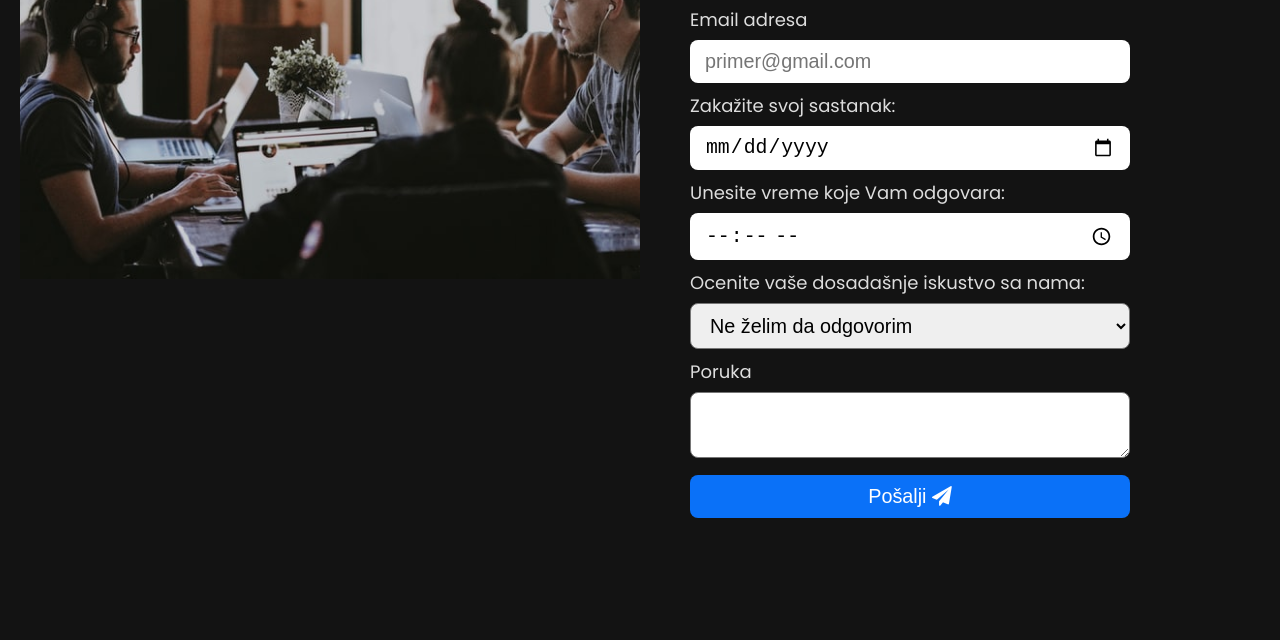
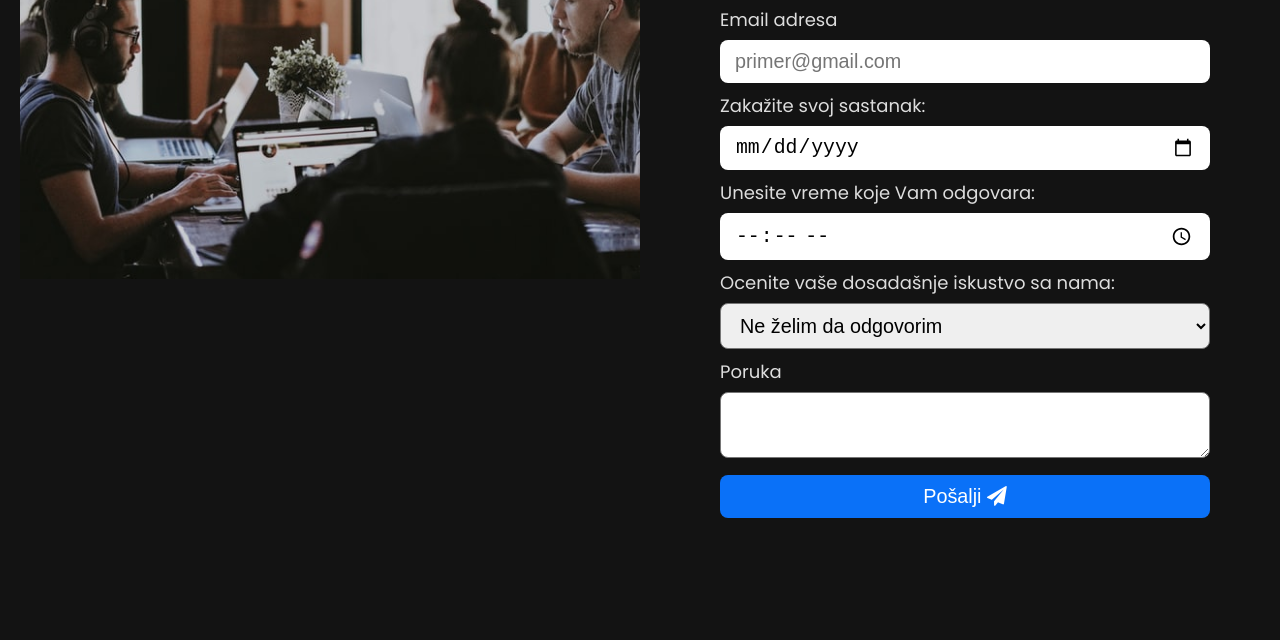
Before and after one commit to janamatovic66/woke, a plain HTML site: page kontakt.html in a window 1280 px wide. Shown: the part 609-1249 px from the top of the page. Drawn offline with Linux system fonts and the light colour scheme.

Commit message:
Add files via upload

```diff
--- a/css/style.css
+++ b/css/style.css
@@ -224,7 +224,7 @@ img{
 
 .kontakt input{
   display: block;
-  width: 440px;
+  width: 490px;
   outline: 0;
   padding: 10px 15px;
   border: 0;
@@ -235,14 +235,14 @@ img{
 .kontakt textarea{
   display: inline-block;
   border-radius: 8px;
-  width: 440px;
+  width: 490px;
   padding: 10px 15px;
   font-size: 1.1rem;
 }
 .kontakt select {
   display: inline-block;
   border-radius: 8px;
-  width: 440px;
+  width: 490px;
   padding: 10px 15px;
   font-size: 1.1rem;
 }
@@ -252,7 +252,7 @@ img{
   color: white;
   font-size: 1.1rem;
   padding: 10px 20px;
-  width: 440px;
+  width: 490px;
 }
 
 .kontakt{
@@ -261,7 +261,7 @@ img{
 
 .kontakt-slika{
   width: 50%;
-  margin-right: 50px;
+  margin-right: 80px;
 }
 
 #logo{
```
